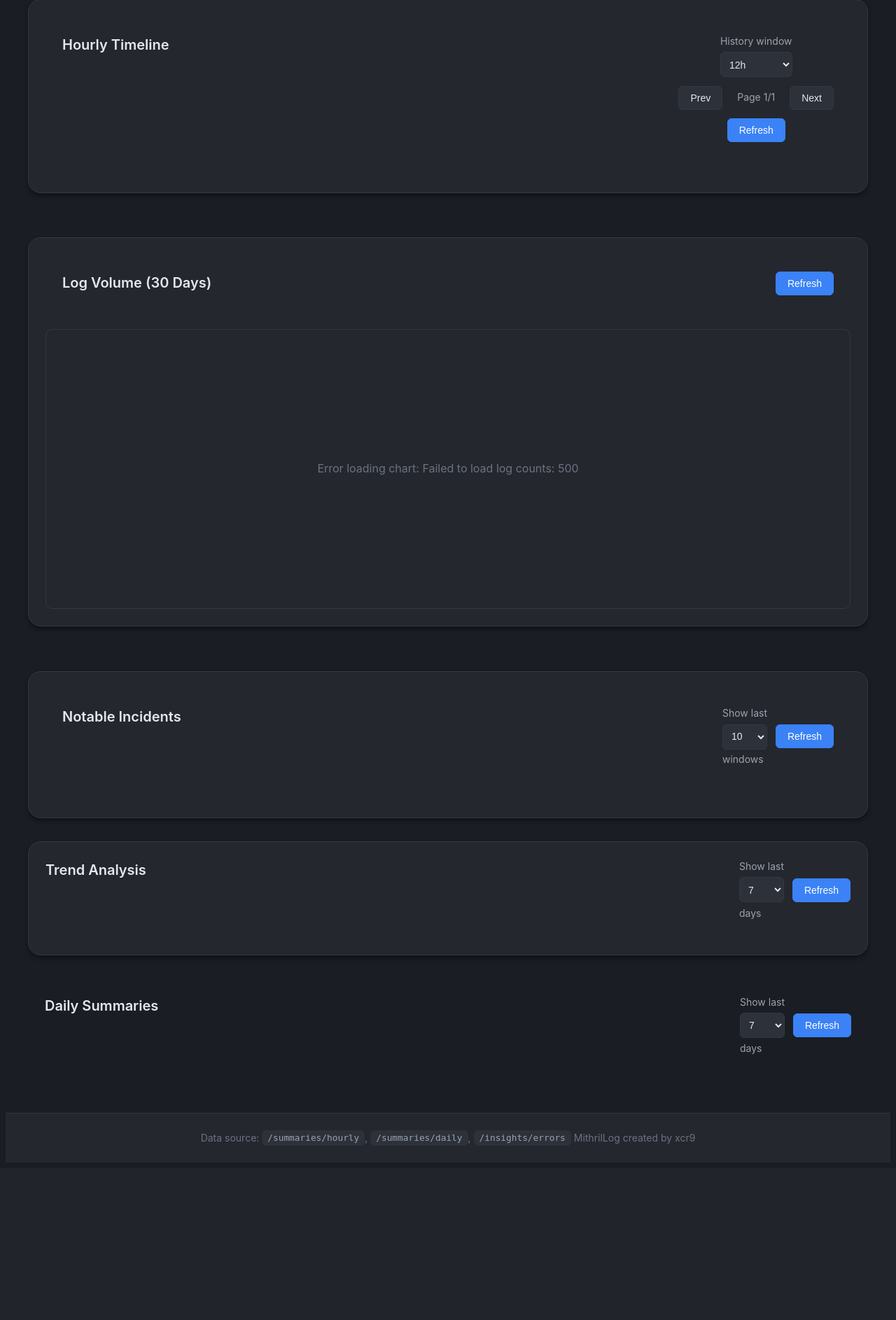
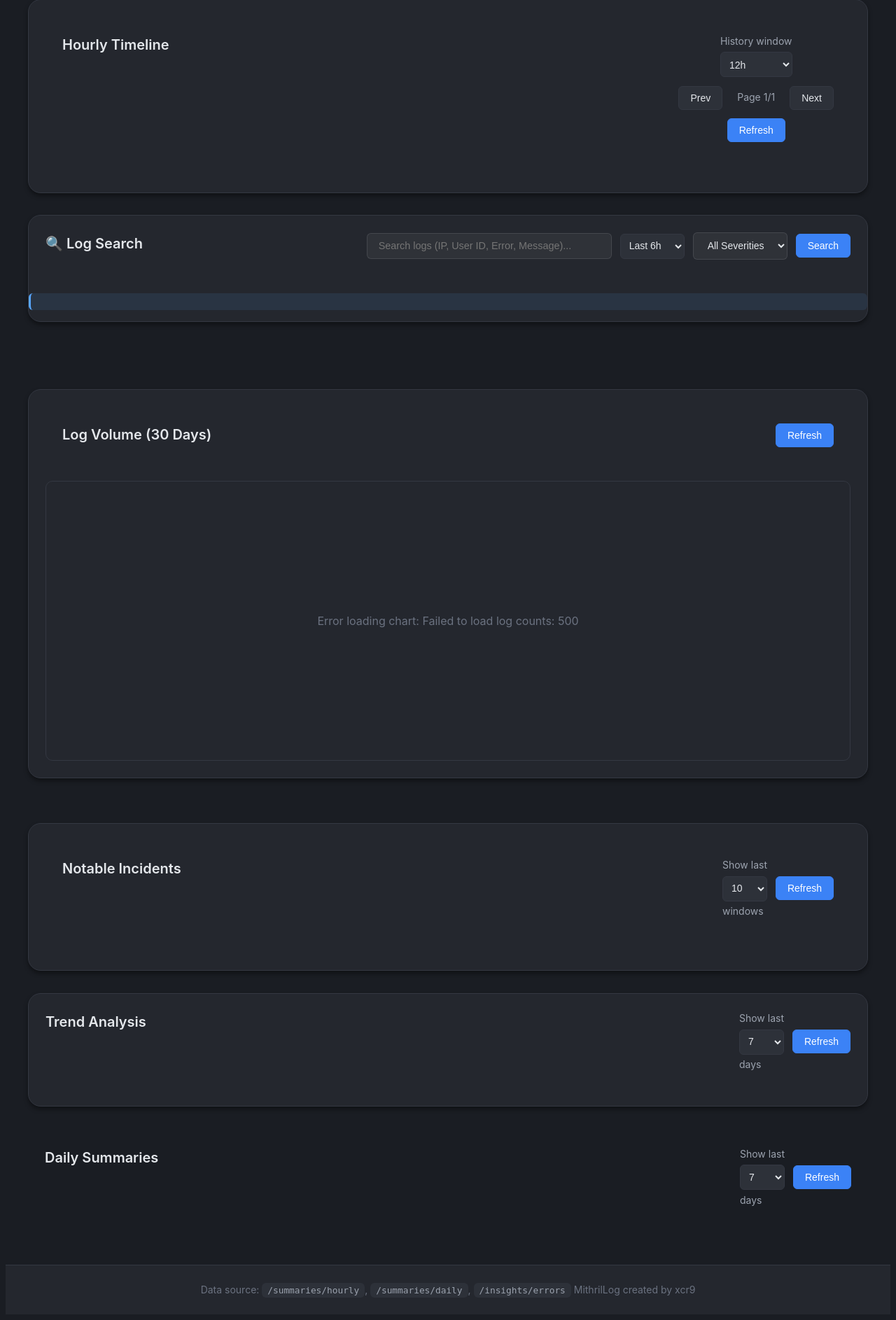
Before and after one commit to ItsXcr9/MithrilLog, a FastAPI app: page / in a window 1280 px wide. Shown: the part 752-2638 px from the top of the page at 70% size. Before the commit the page ends 2389 px from the top, so only its background shows below. Run offline with FastAPI, Linux system fonts and the light colour scheme; data that the repository does not hold is empty; some libraries are stand-ins or nearby versions.

Commit message:
feat: enhance log search
- Add severity filter and search stats to Log Search
- Increase search limits (100 results, 6h default)
- Improve UI with emojis, hover effects, and better layout
- Add Enter key support and multi-field search
- Fix .ndjson file extension for bucket scanning

```diff
--- a/app/main.py
+++ b/app/main.py
@@ -220,3 +220,77 @@ def _get_hourly_log_counts(days: int = 30) -> List[dict]:
 def log_counts(days: int = Query(30, ge=1, le=90)) -> dict:
     """Get hourly log counts for the past N days."""
     return {"items": _get_hourly_log_counts(days)}
+
+
+# --- Log Search ---
+
+
+@app.get("/logs/search")
+def search_logs(
+    q: str = Query(..., min_length=1),
+    limit: int = Query(100, ge=1, le=500),
+    hours: int = Query(6, ge=1, le=24),
+    severity: str = Query("", regex="^(emerg|alert|crit|err|warn|notice|info|debug)?$")
+) -> dict:
+    """Search for logs in the last N hours matching the query string."""
+    settings = default_settings
+    bucket_dir = Path(settings.ingest.bucket_dir)
+    if not bucket_dir.exists():
+        return {"items": [], "stats": {"total": 0, "searched_minutes": 0}}
+
+    from datetime import datetime, timedelta
+    from mithrillog.utils.time import get_timezone
+
+    local_tz = get_timezone(settings.timezone)
+    now = datetime.now(local_tz)
+    cutoff = now - timedelta(hours=hours)
+
+    results = []
+    searched_minutes = 0
+
+    # Walk backwards from now
+    current = now
+    while current > cutoff and len(results) < limit:
+        year = current.strftime("%Y")
+        month = current.strftime("%m")
+        day = current.strftime("%d")
+        hour = current.strftime("%H")
+        minute = current.strftime("%M")
+
+        bucket_path = bucket_dir / year / month / day / hour / f"{minute}.ndjson"
+
+        if bucket_path.exists():
+            searched_minutes += 1
+            try:
+                with bucket_path.open("r", encoding="utf-8") as f:
+                    lines = f.readlines()
+                    for line in reversed(lines):
+                        try:
+                            record = json.loads(line)
+
+                            # Filter by severity if specified
+                            if severity and record.get("severity", "").lower() != severity:
+                                continue
+
+                            # Search in message, host, app, and other fields
+                            searchable = f"{record.get('message', '')} {record.get('host', '')} {record.get('app', '')} {record.get('user_id', '')}".lower()
+
+                            if q.lower() in searchable:
+                                results.append(record)
+                                if len(results) >= limit:
+                                    break
+                        except json.JSONDecodeError:
+                            continue
+            except Exception:
+                pass
+
+        current -= timedelta(minutes=1)
+
+    return {
+        "items": results,
+        "stats": {
+            "total": len(results),
+            "searched_minutes": searched_minutes,
+            "time_range_hours": hours
+        }
+    }
--- a/app/static/dashboard.js
+++ b/app/static/dashboard.js
@@ -873,7 +873,260 @@ const initDashboard = () => {
 
 // Wait for DOM to be ready
 if (document.readyState === 'loading') {
-  document.addEventListener('DOMContentLoaded', initDashboard);
+
+// --- Live Tail Logic ---
+let tailSocket = null;
+const terminalOutput = document.getElementById("terminal-output");
+const connectionStatus = document.getElementById("connection-status");
+const toggleTailBtn = document.getElementById("toggle-tail");
+
+function connectTail() {
+  const protocol = window.location.protocol === "https:" ? "wss:" : "ws:";
+  const wsUrl = `${protocol}//${window.location.host}/ws/tail`;
+
+  tailSocket = new WebSocket(wsUrl);
+
+  tailSocket.onopen = () => {
+    connectionStatus.textContent = "Connected";
+    connectionStatus.className = "status-badge connected";
+    toggleTailBtn.textContent = "Stop Tail";
+    appendLog("System: Connected to live tail stream...");
+  };
+
+  tailSocket.onmessage = (event) => {
+    try {
+      const log = JSON.parse(event.data);
+      renderLogLine(log);
+    } catch (e) {
+      appendLog(event.data);
+    }
+  };
+
+  tailSocket.onclose = () => {
+    connectionStatus.textContent = "Disconnected";
+    connectionStatus.className = "status-badge disconnected";
+    toggleTailBtn.textContent = "Start Tail";
+    tailSocket = null;
+    appendLog("System: Disconnected.");
+  };
+
+  tailSocket.onerror = (error) => {
+    console.error("WebSocket error:", error);
+    connectionStatus.textContent = "Error";
+    connectionStatus.className = "status-badge disconnected";
+  };
+}
+
+function disconnectTail() {
+  if (tailSocket) {
+    tailSocket.close();
+  }
+}
+
+toggleTailBtn.addEventListener("click", () => {
+  if (tailSocket) {
+    disconnectTail();
+  } else {
+    connectTail();
+  }
+});
+
+function renderLogLine(log) {
+  const line = document.createElement("div");
+  line.className = "log-line";
+
+  const ts = new Date(log.timestamp).toLocaleTimeString();
+  const sevClass = `log-sev-${log.severity.toLowerCase()}`;
+
+  line.innerHTML = `
+    <span class="log-ts">${ts}</span>
+    <span class="${sevClass}">[${log.severity.toUpperCase()}]</span>
+    <span class="log-host">${log.host}</span>:
+    <span class="log-msg">${escapeHtml(log.message)}</span>
+  `;
+
+  terminalOutput.appendChild(line);
+
+  // Auto-scroll if near bottom
+  const window = document.querySelector(".terminal-window");
+  if (window.scrollHeight - window.scrollTop - window.clientHeight < 100) {
+    window.scrollTop = window.scrollHeight;
+  }
+
+  // Limit lines
+  if (terminalOutput.childElementCount > 500) {
+    terminalOutput.removeChild(terminalOutput.firstChild);
+  }
+}
+
+function appendLog(text) {
+  const line = document.createElement("div");
+  line.className = "log-line";
+  line.textContent = text;
+  terminalOutput.appendChild(line);
+}
+
+function escapeHtml(text) {
+  const div = document.createElement('div');
+  div.textContent = text;
+  return div.innerHTML;
+}
+
+// --- Log Search Logic ---
+const searchInput = document.getElementById("search-input");
+const searchBtn = document.getElementById("search-btn");
+const searchResults = document.getElementById("search-results");
+const searchHours = document.getElementById("search-hours");
+
+searchBtn.addEventListener("click", async () => {
+  const query = searchInput.value.trim();
+  if (query.length < 3) {
+    alert("Please enter at least 3 characters.");
+    return;
+  }
+
+  searchBtn.disabled = true;
+  searchBtn.textContent = "Searching...";
+  searchResults.innerHTML = '<p class="muted">Searching...</p>';
+
+  try {
+    const hours = searchHours.value;
+    const response = await fetch(`/logs/search?q=${encodeURIComponent(query)}&hours=${hours}&limit=50`);
+    const data = await response.json();
+    renderSearchResults(data.items);
+  } catch (error) {
+    console.error("Search failed:", error);
+    searchResults.innerHTML = '<p class="error">Search failed. Check console.</p>';
+  } finally {
+    searchBtn.disabled = false;
+    searchBtn.textContent = "Search";
+  }
+});
+
+function renderSearchResults(items) {
+  if (!items || items.length === 0) {
+    searchResults.innerHTML = '<p class="muted">No results found.</p>';
+    return;
+  }
+
+  searchResults.innerHTML = items.map(log => `
+    <div class="log-result">
+      <div class="meta">
+        <span class="ts">${new Date(log.timestamp).toLocaleString()}</span>
+        <span class="host">${log.host}</span>
+        <span class="app">${log.app}</span>
+        <span class="sev log-sev-${log.severity}">${log.severity.toUpperCase()}</span>
+      </div>
+      <div class="msg">${escapeHtml(log.message)}</div>
+    </div>
+  `).join("");
+}
+
+// Initial load
+document.addEventListener("DOMContentLoaded", () => {
+  fetchHourlySummaries();
+  fetchDailySummaries();
+  fetchTrendSummaries();
+  fetchErrorInsights();
+  fetchLogCounts();
+});
 } else {
   initDashboard();
 }
+
+// --- Enhanced Log Search ---
+const searchInput = document.getElementById("search-input");
+const searchBtn = document.getElementById("search-btn");
+const searchResults = document.getElementById("search-results");
+const searchHours = document.getElementById("search-hours");
+const searchSeverity = document.getElementById("search-severity");
+const searchStats = document.getElementById("search-stats");
+
+// Allow Enter key to trigger search
+if (searchInput) {
+  searchInput.addEventListener("keypress", (e) => {
+    if (e.key === "Enter") {
+      searchBtn.click();
+    }
+  });
+}
+
+if (searchBtn) {
+  searchBtn.addEventListener("click", async () => {
+    const query = searchInput.value.trim();
+    if (query.length < 1) {
+      alert("Please enter a search term.");
+      return;
+    }
+
+    searchBtn.disabled = true;
+    searchBtn.textContent = "Searching...";
+    searchResults.innerHTML = '<p class="muted">Searching logs...</p>';
+    searchStats.innerHTML = '';
+
+    try {
+      const hours = searchHours.value;
+      const severity = searchSeverity.value;
+      const params = new URLSearchParams({
+        q: query,
+        hours: hours,
+        limit: 100
+      });
+      if (severity) {
+        params.append('severity', severity);
+      }
+
+      const response = await fetch(`/logs/search?${params}`);
+      const data = await response.json();
+
+      // Display stats
+      if (data.stats) {
+        const { total, searched_minutes, time_range_hours } = data.stats;
+        searchStats.innerHTML = `
+          <strong>${total}</strong> results found in <strong>${searched_minutes}</strong> log buckets
+          (searched last <strong>${time_range_hours}h</strong>)
+        `;
+      }
+
+      renderSearchResults(data.items);
+    } catch (error) {
+      console.error("Search failed:", error);
+      searchResults.innerHTML = '<p class="error">Search failed. Please try again.</p>';
+    } finally {
+      searchBtn.disabled = false;
+      searchBtn.textContent = "Search";
+    }
+  });
+}
+
+function renderSearchResults(items) {
+  if (!items || items.length === 0) {
+    searchResults.innerHTML = '<p class="muted">No results found. Try a different query or time range.</p>';
+    return;
+  }
+
+  searchResults.innerHTML = items.map(log => {
+    const sevClass = `log-sev-${log.severity.toLowerCase()}`;
+    const timestamp = new Date(log.timestamp).toLocaleString('en-US', {
+      timeZone: 'Asia/Tehran',
+      month: 'short',
+      day: 'numeric',
+      hour: '2-digit',
+      minute: '2-digit',
+      second: '2-digit'
+    });
+
+    return `
+      <div class="log-result">
+        <div class="meta">
+          <span class="ts">⏰ ${timestamp}</span>
+          <span class="host">🖥️ ${log.host}</span>
+          <span class="app">📦 ${log.app || 'N/A'}</span>
+          <span class="sev ${sevClass}">⚠️ ${log.severity.toUpperCase()}</span>
+          ${log.user_id ? `<span class="user">👤 ${log.user_id}</span>` : ''}
+        </div>
+        <div class="msg">${escapeHtml(log.message)}</div>
+      </div>
+    `;
+  }).join("");
+}
--- a/app/static/styles.css
+++ b/app/static/styles.css
@@ -794,7 +794,7 @@ main {
 
 .chart-container svg path {
   vector-effect: non-scaling-stroke;
-  transition: opacity 0.2s ease;
+  transition: all 0.2s ease;
 }
 
 .chart-container svg path:hover {
--- /dev/null
+++ b/app/static/tail-search.css
@@ -0,0 +1,91 @@
+/* Enhanced Log Search Styles */
+
+.search-panel {
+  margin-bottom: 2rem;
+}
+
+.search-panel .section-header h2 {
+  display: flex;
+  align-items: center;
+  gap: 0.5rem;
+}
+
+.search-stats {
+  padding: 0.75rem 1rem;
+  background: rgba(88, 166, 255, 0.1);
+  border-left: 3px solid #58a6ff;
+  border-radius: 6px;
+  margin-bottom: 1rem;
+  font-size: 0.85rem;
+  color: var(--color-text-muted);
+}
+
+.search-results {
+  max-height: 600px;
+  overflow-y: auto;
+  display: flex;
+  flex-direction: column;
+  gap: 0.75rem;
+}
+
+.log-result {
+  background: rgba(255, 255, 255, 0.05);
+  padding: 1rem;
+  border-radius: 8px;
+  font-family: var(--font-mono);
+  font-size: 0.85rem;
+  border-left: 3px solid var(--color-primary);
+  transition: all 0.2s ease;
+}
+
+.log-result:hover {
+  background: rgba(255, 255, 255, 0.08);
+  transform: translateX(2px);
+}
+
+.log-result .meta {
+  display: flex;
+  gap: 1rem;
+  flex-wrap: wrap;
+  color: var(--color-text-muted);
+  font-size: 0.75rem;
+  margin-bottom: 0.5rem;
+  padding-bottom: 0.5rem;
+  border-bottom: 1px solid rgba(255, 255, 255, 0.1);
+}
+
+.log-result .meta span {
+  display: inline-flex;
+  align-items: center;
+  gap: 0.25rem;
+}
+
+.log-result .msg {
+  line-height: 1.5;
+  color: var(--color-text);
+}
+
+#search-input {
+  background: rgba(255, 255, 255, 0.05);
+  border: 1px solid rgba(255, 255, 255, 0.1);
+  color: var(--color-text);
+  padding: 0.6rem 1rem;
+  border-radius: 6px;
+  width: 350px;
+  font-size: 0.9rem;
+}
+
+#search-input:focus {
+  outline: none;
+  border-color: var(--color-primary);
+  background: rgba(255, 255, 255, 0.1);
+  box-shadow: 0 0 0 3px rgba(88, 166, 255, 0.1);
+}
+
+#search-severity {
+  background: rgba(255, 255, 255, 0.05);
+  border: 1px solid rgba(255, 255, 255, 0.1);
+  color: var(--color-text);
+  padding: 0.6rem 1rem;
+  border-radius: 6px;
+}
--- a/app/templates/dashboard.html
+++ b/app/templates/dashboard.html
@@ -5,6 +5,7 @@
     <meta name="viewport" content="width=device-width, initial-scale=1" />
     <title>MithrilLog Summaries</title>
     <link rel="stylesheet" href="/static/styles.css" />
+    <link rel="stylesheet" href="/static/tail-search.css" />
     <script src="https://cdn.jsdelivr.net/npm/d3@7.8.5/dist/d3.min.js" onerror="console.error('Failed to load D3 from jsdelivr, trying unpkg...'); this.onerror=null; this.src='https://unpkg.com/d3@7.8.5/dist/d3.min.js';"></script>
   </head>
   <body>
@@ -50,6 +51,34 @@
           </div>
         </div>
         <div id="hourly-list" class="card-grid"></div>
+      </section>
+
+      <section class="search-panel glass">
+        <div class="section-header">
+          <h2>🔍 Log Search</h2>
+          <div class="controls">
+            <input type="text" id="search-input" placeholder="Search logs (IP, User ID, Error, Message)..." />
+            <select id="search-hours">
+              <option value="1">Last 1h</option>
+              <option value="6" selected>Last 6h</option>
+              <option value="24">Last 24h</option>
+            </select>
+            <select id="search-severity">
+              <option value="">All Severities</option>
+              <option value="emerg">Emergency</option>
+              <option value="alert">Alert</option>
+              <option value="crit">Critical</option>
+              <option value="err">Error</option>
+              <option value="warn">Warning</option>
+              <option value="notice">Notice</option>
+              <option value="info">Info</option>
+              <option value="debug">Debug</option>
+            </select>
+            <button id="search-btn">Search</button>
+          </div>
+        </div>
+        <div id="search-stats" class="search-stats"></div>
+        <div id="search-results" class="search-results"></div>
       </section>
 
       <section class="chart-panel glass">
--- a/src/mithrillog/config.py
+++ b/src/mithrillog/config.py
@@ -104,6 +104,8 @@ class IngestConfig(BaseModel):
     bloom_error_rate: float = 1e-4
     reservoir_size: int = 200
     retention_days: int = 30
+    forward_to_host: Optional[str] = None
+    forward_to_port: Optional[int] = None
 
 
 class SummaryConfig(BaseModel):
```
Also changed, not shown: src/mithrillog/ingestion/ingest_server.py (+16 -1 lines).
